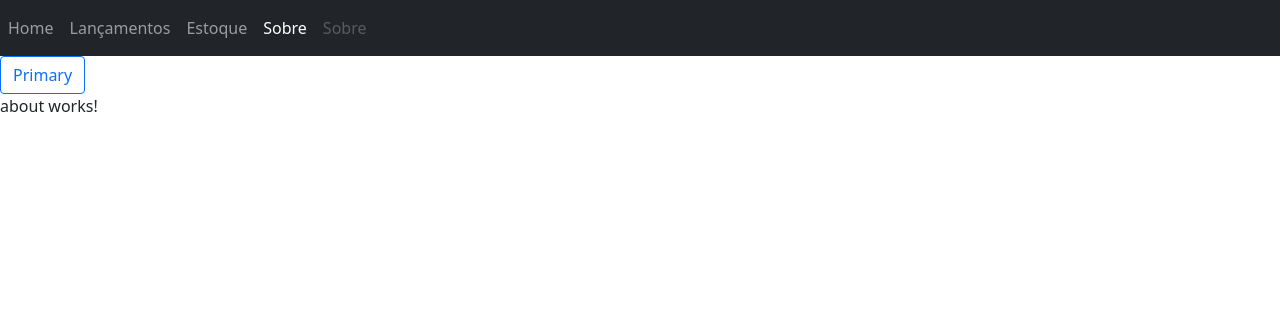
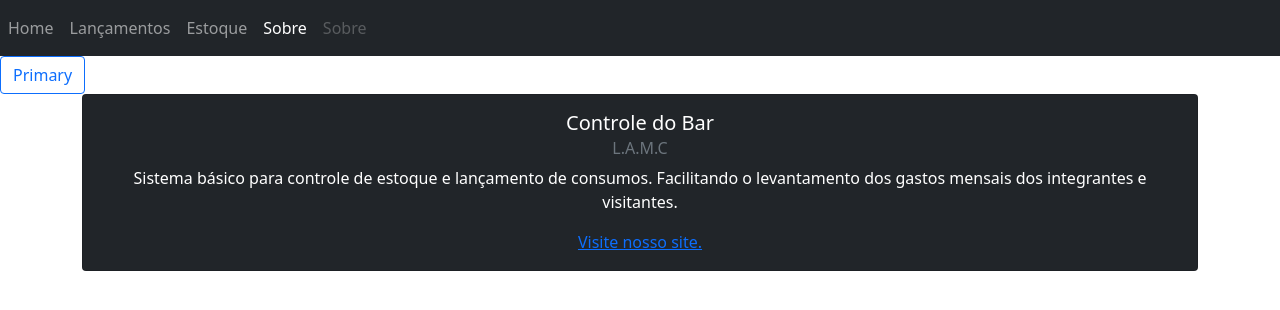
Before and after one commit to juniorsolo/barLamc, an Angular app in the folder angular/barLamc-app/: page /about in a window 1280 px wide. Shown: the top 310 px of the page. Built offline with nearby package versions, Linux system fonts and the light colour scheme.

Commit message:
Desenvolvendo tela sobre.

```diff
--- a/angular/barLamc-app/src/app/about/about.component.html
+++ b/angular/barLamc-app/src/app/about/about.component.html
@@ -1,3 +1,11 @@
-<p>
-  about works!
-</p>
+<div class="container">
+<div class="card text-white bg-dark mb-3" style="text-align: center;">
+  <div class="card-body">
+    <h5 class="card-title">Controle do Bar</h5>
+    <h6 class="card-subtitle mb-2 text-muted">L.A.M.C</h6>
+    <p class="card-text">Sistema básico para controle de estoque e lançamento de consumos.
+      Facilitando o levantamento dos gastos mensais dos integrantes e visitantes.</p>
+    <a href="http://legionariosdeacomc.com.br/" class="card-link">Visite nosso site.</a>
+  </div>
+</div>
+</div>
```
